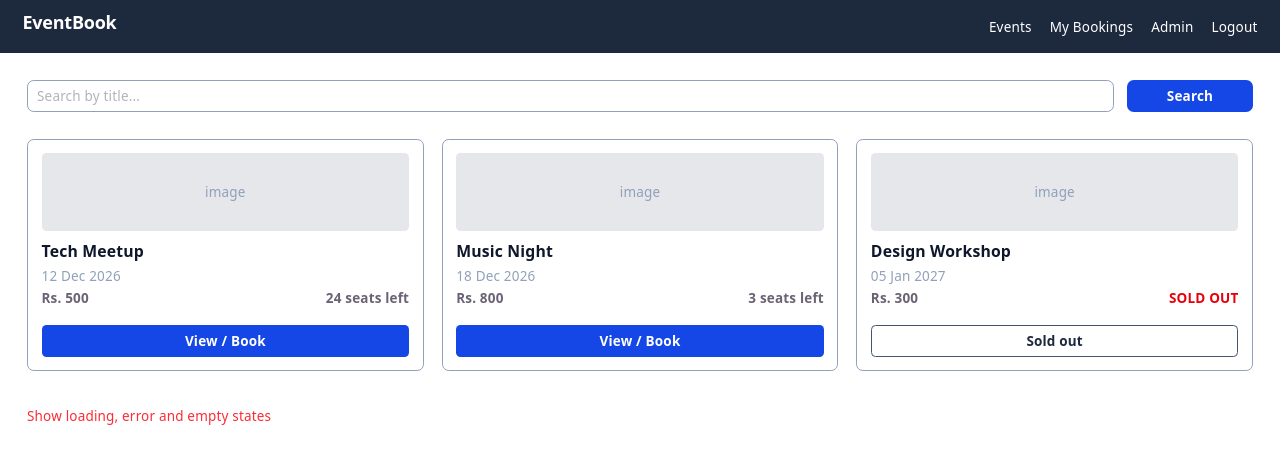
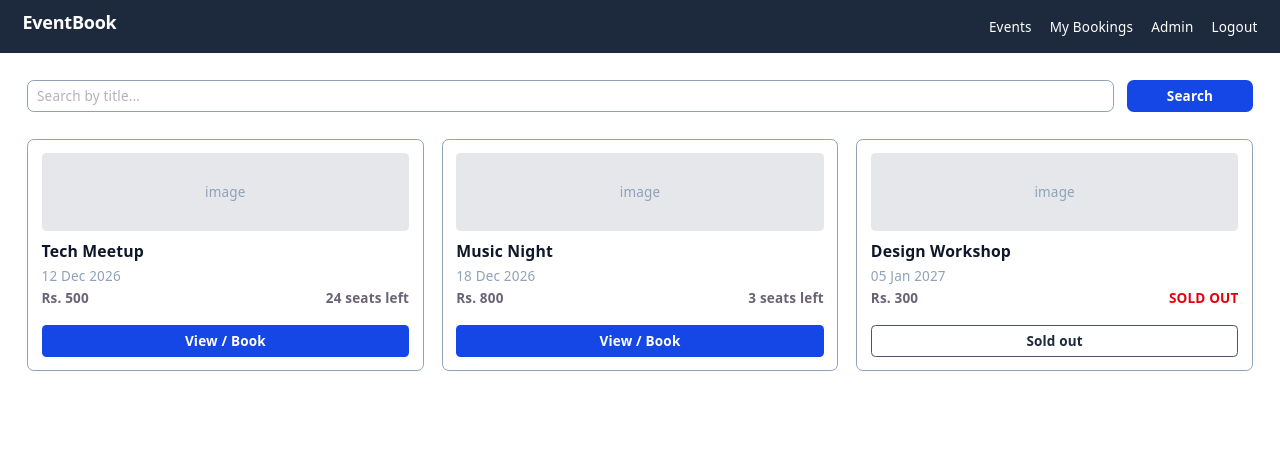
Before and after one commit to Fathima-Rafah-Karat/mini-event-booking-app-f-, a React (Vite) app: page /event in a window 1280 px wide. Shown: the top 464 px of the page. Built offline with nearby package versions, Linux system fonts and the light colour scheme.

Commit message:
remove that paragraph

```diff
--- a/src/components/eventlist.tsx
+++ b/src/components/eventlist.tsx
@@ -188,9 +188,7 @@ const App: React.FC = () => {
 
         )}
 
-        <p className="mt-8 text-xs text-red-500">
-          Show loading, error and empty states
-        </p>
+
 
       </main>
 
```
